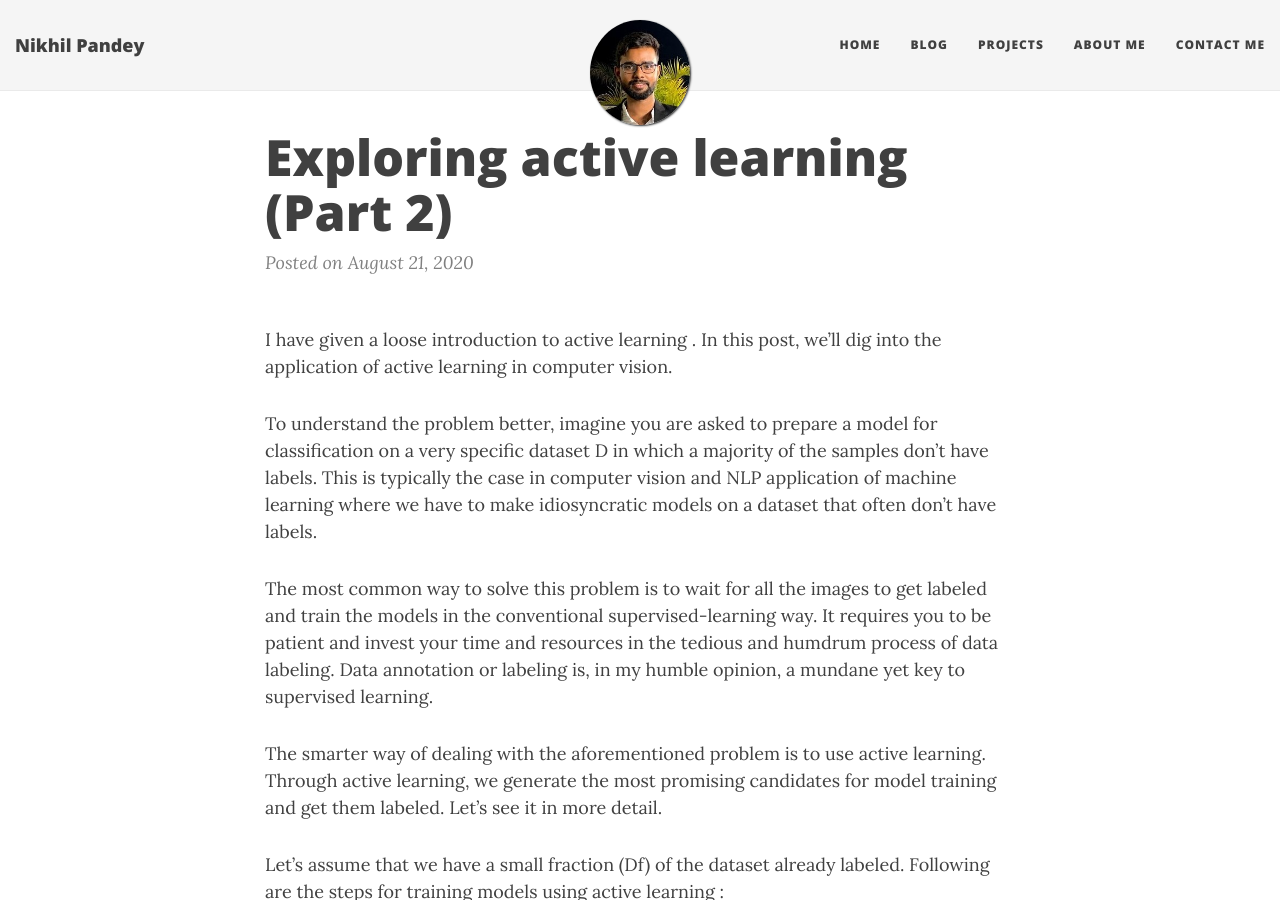
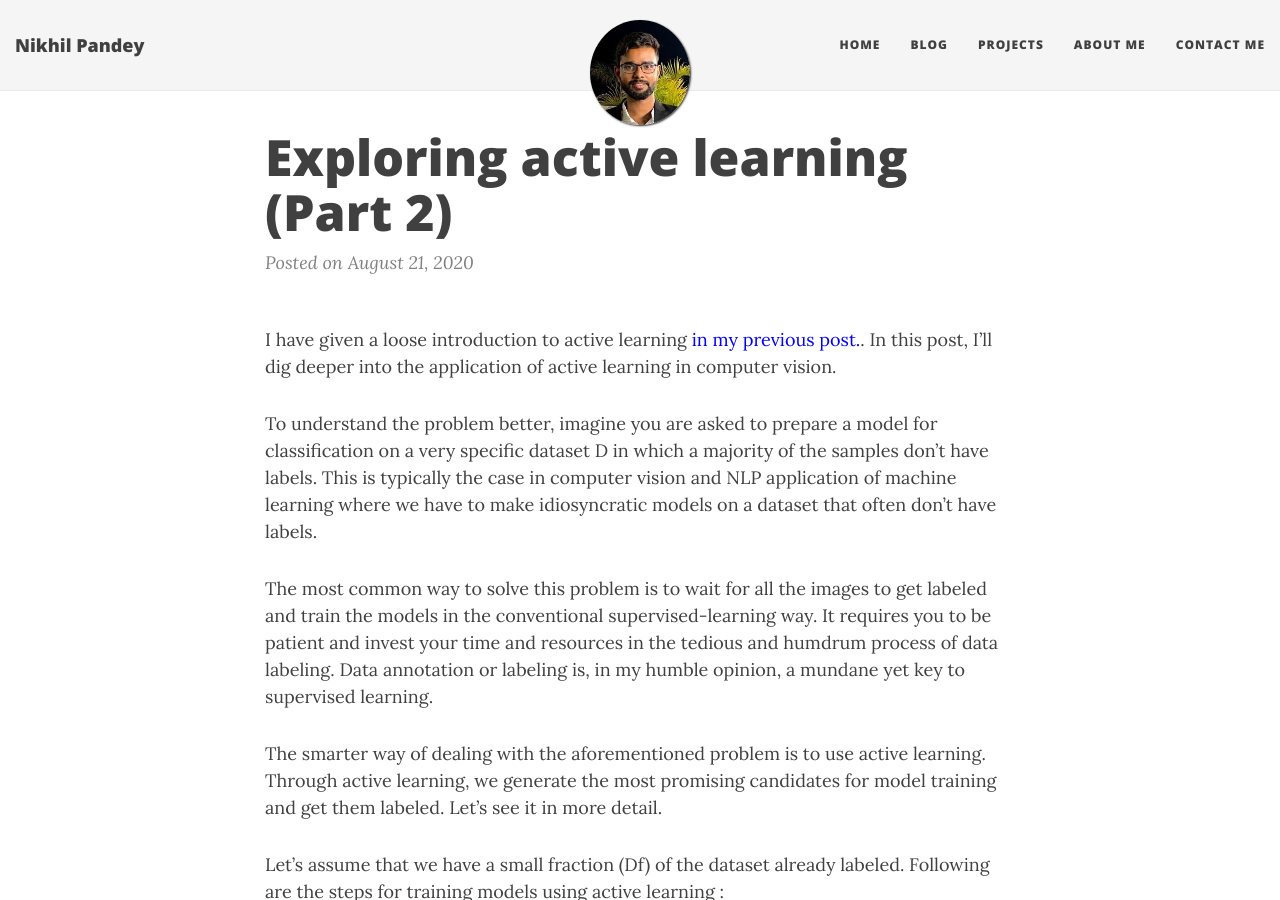
Before and after one commit to notenail/notenail.github.io, a Jekyll site: the page built from _posts/2020-08-29-activelearning.md, in a window 1280 px wide and 900 px high. Built offline with Jekyll 4.4.1, drawn with Linux system fonts in a browser that asks for light colours; nearby versions of some CDN libraries; comment, search, counter and statistics services are not loaded.

Commit message:
active learning part 2

```diff
--- a/_posts/2020-08-29-activelearning.md
+++ b/_posts/2020-08-29-activelearning.md
@@ -8,7 +8,8 @@ categories: post
 tags: [Blog, Active Learning, Machine Learning, Deep Learning]
 ---
 
-I have given a loose introduction to active learning <here>. In this post, we’ll dig into the application of active learning in computer vision.
+
+I have given a loose introduction to active learning <a href="https://notenail.github.io/2020-08-21-activelearning/" target="_blank" rel="noopener noreferrer" style="color:blue">in my previous post.</a>. In this post, I’ll dig deeper into the application of active learning in computer vision.
 
 To understand the problem better, imagine you are asked to prepare a model for classification on a very specific dataset D in which a majority of the samples don’t have labels. This is typically the case in computer vision and NLP application of machine learning where we have to make idiosyncratic models on a dataset that often don’t have labels.
 
```
